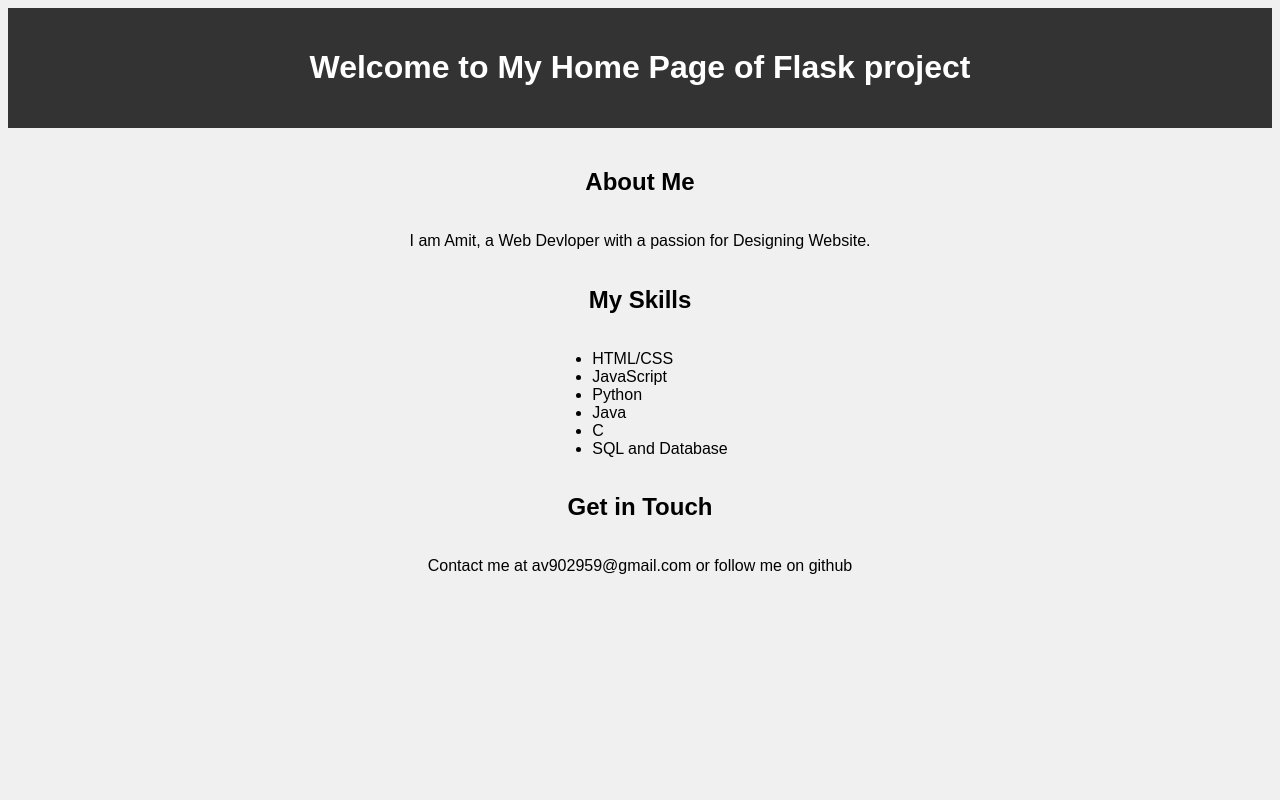
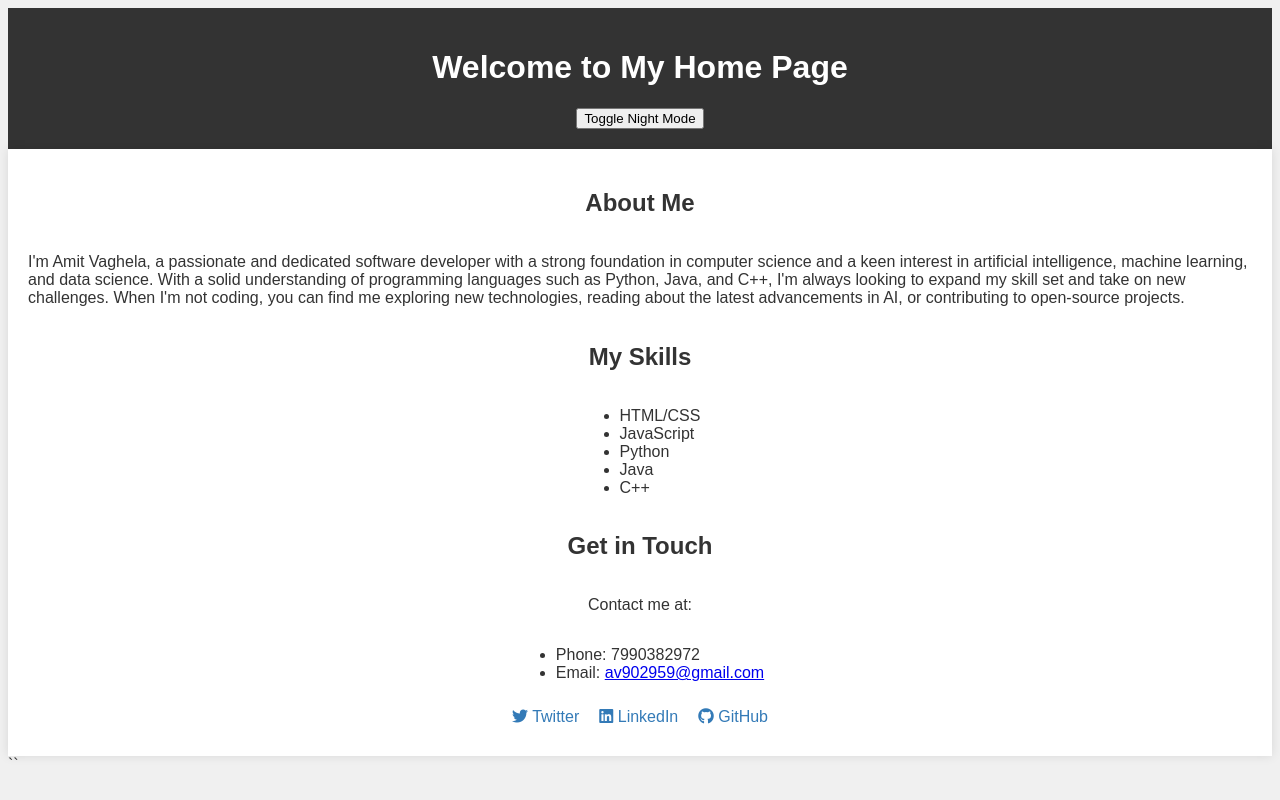
Before and after one commit to Amitkumar-Vaghela/Flask_loginPage, a Flask app: page / in a window 1280 px wide. Run offline with Flask 3, Linux system fonts and the light colour scheme; parts of the project's set-up code (start-up, migrations or seed data) failed here and were passed over.

Commit message:
Update home.html

```diff
--- a/templates/home.html
+++ b/templates/home.html
@@ -1,44 +1,110 @@
 <!DOCTYPE html>
 <html>
 <head>
-	<title> Home Page </title>
+	<title>Home Page</title>
 	<style>
 		body {
 			font-family: Arial, sans-serif;
 			background-color: #f0f0f0;
+			transition: background-color 0.5s;
+			color: #333; /* dark gray text color */
 		}
 		.header {
-			background-color: #333;
-			color: #fff;
+			background-color: #333; /* dark gray background */
+			color: #fff; /* white text color */
 			padding: 20px;
 			text-align: center;
+			transition: background-color 0.5s; /* add transition effect */
 		}
 		.content {
 			display: flex;
 			flex-direction: column;
 			align-items: center;
 			padding: 20px;
+			background-color: #fff; /* white background */
+			box-shadow: 0 0 10px rgba(0, 0, 0, 0.1); /* add a subtle shadow */
+			transition: background-color 0.5s; /* add transition effect */
+		}
+		.social-links {
+			list-style: none;
+			padding: 0;
+			margin: 0;
+			display: flex;
+			justify-content: center;
+		}
+		.social-links li {
+			margin: 10px;
+		}
+		.social-links a {
+			color: #337ab7; /* blue text color */
+			text-decoration: none;
+		}
+		.social-links a:hover {
+			color: #23527c; /* darker blue text color on hover */
+		}
+
+		/* night mode styles */
+		.night-mode {
+			background-color: #333; /* dark gray background */
+		}
+		.night-mode .header {
+			background-color: #444; /* darker gray background */
+		}
+		.night-mode .content {
+			background-color: #444; /* darker gray background */
+		}
+		.night-mode {
+			color: #fff; /* white text color */
+		}
+		.night-mode .header {
+			color: #fff; /* white text color */
+		}
+		.night-mode .content {
+			color: #fff; /* white text color */
+		}
+		.night-mode .social-links a {
+			color: #fff; /* white text color */
+		}
+		.night-mode .social-links a:hover {
+			color: #ccc; /* light gray text color on hover */
 		}
 	</style>
+	<link rel="stylesheet" href="https://cdnjs.cloudflare.com/ajax/libs/font-awesome/5.15.3/css/all.min.css" />
 </head>
 <body>
 	<div class="header">
-		<h1>Welcome to My Home Page of Flask project </h1>
+		<h1>Welcome to My Home Page</h1>
+		<button id="toggle-mode" onclick="toggleMode()">Toggle Night Mode</button>
 	</div>
 	<div class="content">
 		<h2>About Me</h2>
-		<p>I am Amit, a Web Devloper with a passion for Designing Website.</p>
+		<p>I'm Amit Vaghela, a passionate and dedicated software developer with a strong foundation in computer science and a keen interest in artificial intelligence, machine learning, and data science. With a solid understanding of programming languages such as Python, Java, and C++, I'm always looking to expand my skill set and take on new challenges. When I'm not coding, you can find me exploring new technologies, reading about the latest advancements in AI, or contributing to open-source projects.</p>
 		<h2>My Skills</h2>
 		<ul>
 			<li>HTML/CSS</li>
 			<li>JavaScript</li>
 			<li>Python</li>
-      			<li>Java</li>
-      			<li>C</li>
-      			<li>SQL and Database</li>
+			<li>Java</li>
+			<li>C++</li>
 		</ul>
 		<h2>Get in Touch</h2>
-		<p>Contact me at av902959@gmail.com or follow me on github </p>
+		<p>Contact me at:</p>
+		<ul>
+			<li>Phone: 7990382972</li>
+			<li>Email: <a href="mailto:av902959@gmail.com">av902959@gmail.com</a></li>
+		</ul>
+		<ul class="social-links">
+			<li><a href="@AmitVaghela777" target="_blank"><i class="fab fa-twitter"></i> Twitter</a></li>
+			<li><a href="https://www.linkedin.com/feed/" target="_blank"><i class="fab fa-linkedin"></i> LinkedIn</a></li>
+			<li><a href="https://github.com/Amitkumar-Vaghela" target="_blank"><i class="fab fa-github"></i> GitHub</a></li>
+		</ul>
 	</div>
+
+	<script>
+		function toggleMode() {
+			document.body.classList.toggle("night-mode");
+		}
+	</script>
 </body>
 </html>
+``
```
